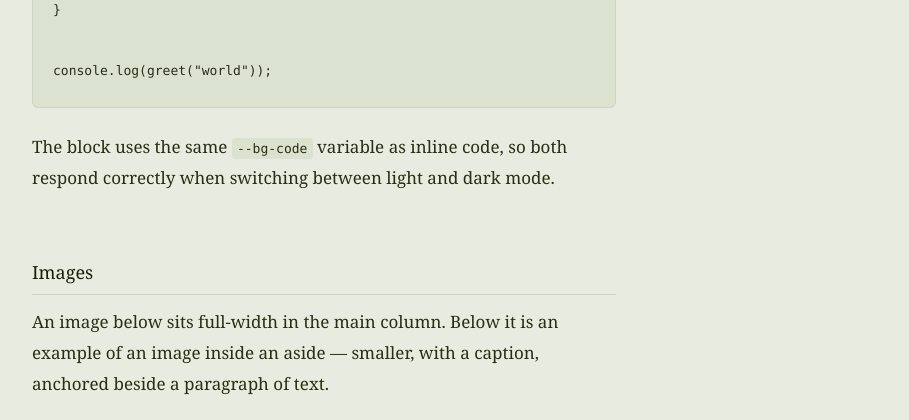
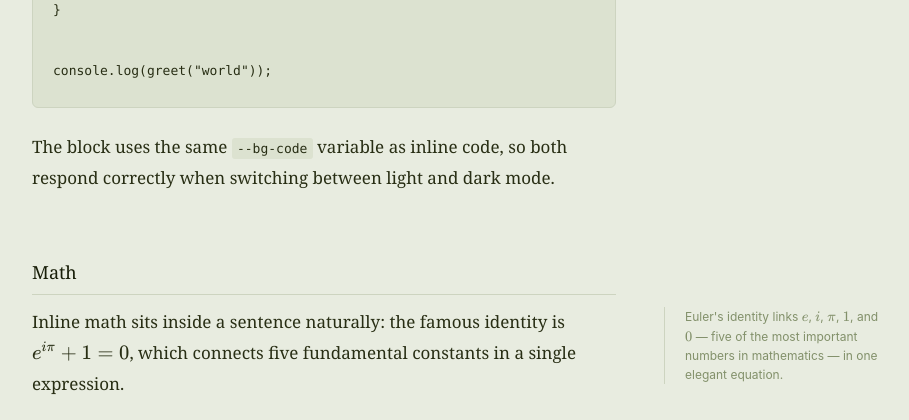
Before and after one commit to Hrbacek/hrbacek.github.io, a Jekyll site: the page built from _posts/2025-03-15-hello-world.md, in a window 1280 px wide and 1400 px high, scrolled down 1156 px. Shown: the top 420 px of the window, without its empty margins (182-1091 px from the left). Built offline with Jekyll 4.4.1, drawn with Linux system fonts in a browser that asks for light colours; some of the changed text lies outside the part shown; grey boxes are pictures that could not be loaded.

Commit message:
Add math rendering

```diff
--- a/_layouts/default.html
+++ b/_layouts/default.html
@@ -5,7 +5,17 @@
   <meta name="viewport" content="width=device-width, initial-scale=1">
   <title>{{ page.title }} – {{ site.title }}</title>
   <link rel="stylesheet" href="/style.css">
+  <link rel="stylesheet" href="https://cdn.jsdelivr.net/npm/katex@0.16.9/dist/katex.min.css">
   <script src="/assets/theme.js"></script>
+  <script defer src="https://cdn.jsdelivr.net/npm/katex@0.16.9/dist/katex.min.js"></script>
+  <script defer src="https://cdn.jsdelivr.net/npm/katex@0.16.9/dist/contrib/auto-render.min.js"
+    onload="renderMathInElement(document.body, {
+      delimiters: [
+        {left: '$$', right: '$$', display: true},
+        {left: '$', right: '$', display: false}
+      ]
+    })">
+  </script>
 </head>
 <body>
   <div class="site-wrap">
--- a/_posts/2025-03-15-hello-world.md
+++ b/_posts/2025-03-15-hello-world.md
@@ -5,7 +5,7 @@
 ---
 
 This post exists to test every visual feature of the blog — typography at
-reading length, images, code blocks, links, and the aside column. If
+reading length, code blocks, math, links, and the aside column. If
 everything looks right here, the design is working.
 
 ## Typography
@@ -18,14 +18,14 @@
 
 <aside markdown="0">
 Georgia was designed by Matthew Carter in 1993 specifically for reading on
-low-resolution screens. It remains one of the best choices for body text on
-the web.
+low-resolution screens. It remains one of the best choices for body text
+on the web.
 </aside>
 
-Here is a paragraph with [a link to somewhere](https://example.com) to test
-the link color and hover state. Links use the coffee brown from the palette
-— distinct from the body text but not jarring. Hover over it to see the
-subtle background highlight.
+Here is a paragraph with [a link to somewhere](https://example.com) to
+test the link color and hover state. Links use the coffee brown from the
+palette — distinct from the body text but not jarring. Hover over it to
+see the subtle background highlight.
 
 ## Code
 
@@ -49,24 +49,36 @@
 The block uses the same `--bg-code` variable as inline code, so both
 respond correctly when switching between light and dark mode.
 
-## Images
+## Math
 
-An image below sits full-width in the main column. Below it is an example
-of an image inside an aside — smaller, with a caption, anchored beside a
-paragraph of text.
-
-![A placeholder image](https://picsum.photos/seed/blog/660/340)
+Inline math sits inside a sentence naturally: the famous identity is
+$e^{i\pi} + 1 = 0$, which connects five fundamental constants in a
+single expression.
 
 <aside markdown="0">
-<img src="https://picsum.photos/seed/aside/220/140" alt="aside image">
-Images in the aside column stretch to fill the 220px column width. Keep
-them simple — small details are lost at this size.
+Euler's identity links $e$, $i$, $\pi$, $1$, and $0$ — five of the most
+important numbers in mathematics — in one elegant equation.
 </aside>
 
-This paragraph sits beside the aside image above. The aside is anchored to
-the top of the grid row created by this paragraph. If this paragraph is
-taller than the aside, the aside floats at the top and the extra space
-below it stays empty. The main column always controls the vertical rhythm.
+A display equation on its own line:
+
+$$
+\frac{d}{dx}\left( \int_{a}^{x} f(t)\, dt\right) = f(x)
+$$
+
+The fundamental theorem of calculus states that differentiation and
+integration are inverse operations. Below, the Gaussian integral — one
+of the most useful results in probability and physics:
+
+$$
+\int_{-\infty}^{\infty} e^{-x^2}\, dx = \sqrt{\pi}
+$$
+
+<aside markdown="0">
+The Gaussian integral has no closed form using elementary functions, yet
+its value is $\sqrt{\pi}$ — an unexpected appearance of $\pi$ outside
+of geometry.
+</aside>
 
 ## Blockquote
 
```
